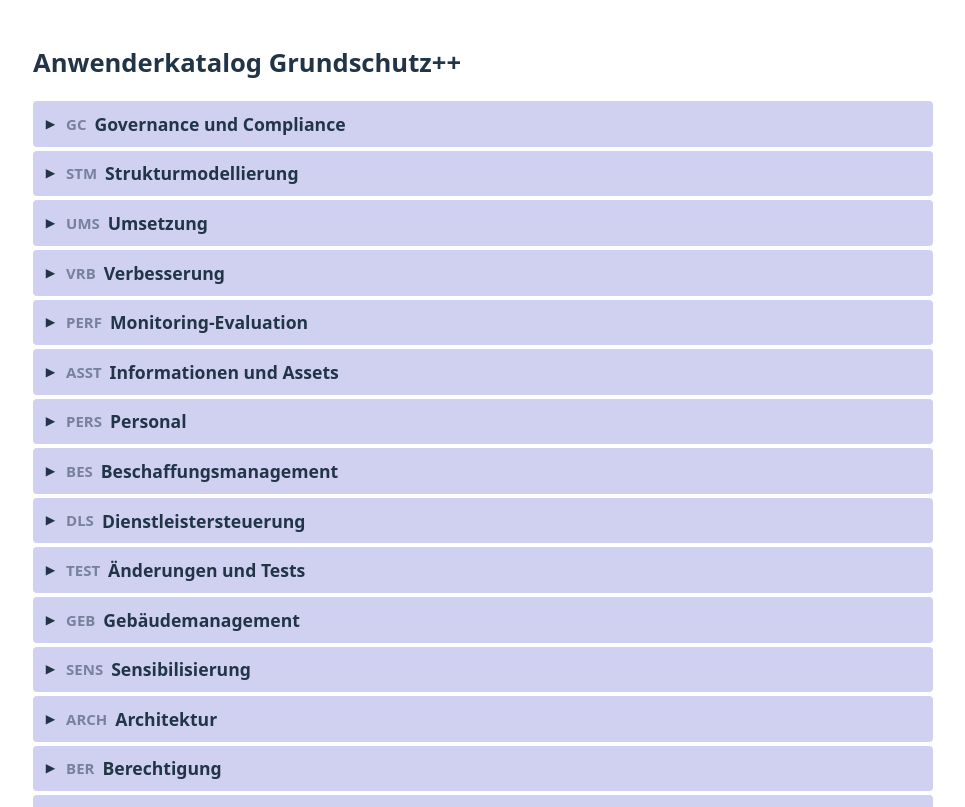
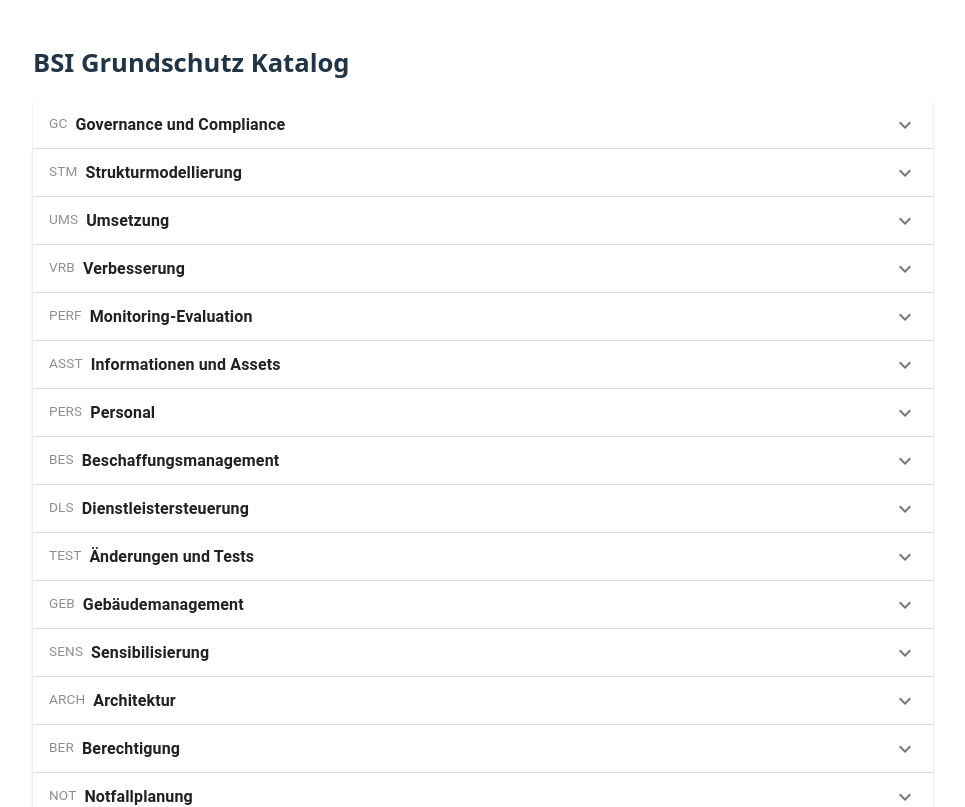
Before and after one commit to TheRedCoder404/OSCAL-Viewer, a React (Vite) app: page / in a window 1280 px wide. Shown: the top 807 px of the page, without its empty margins (157-1122 px from the left). Built offline with nearby package versions, Linux system fonts and the light colour scheme.

Commit message:
Refactor components
Refactored the app components and implemented material UI to display the accordion element instead of creating it from sketch.

```diff
--- a/package.json
+++ b/package.json
@@ -33,6 +33,10 @@
     "eslint-plugin-no-relative-import-paths": "^1.6.1",
     "eslint-plugin-react": "^7.37.5",
     "eslint-plugin-unused-imports": "^4.3.0",
+    "@emotion/react": "^11.14.0",
+    "@emotion/styled": "^11.14.1",
+    "@mui/icons-material": "^5.18.0",
+    "@mui/material": "^5.18.0",
     "react": "^18.3.1",
     "react-dom": "^18.3.1"
   }
--- a/src/App.css
+++ b/src/App.css
@@ -9,93 +9,8 @@
     margin-bottom: 1.5rem;
 }
 
-.group {
-  margin-bottom: 0.25rem;
-}
-
-.group-header,
-.subgroup-header,
-.control-header {
-  cursor: pointer;
-  padding: 0.6rem 0.8rem;
-  border-radius: 4px;
-  display: flex;
-  align-items: center;
-  gap: 0.5rem;
-  user-select: none;
-}
-
-.group-header {
-  background: #2a2a5a;
-  font-size: 1.1em;
-  font-weight: 600;
-}
-
-.group-header:hover {
-  background: #3a3a7a;
-}
-
-.subgroup-header {
-  background: #333;
-  font-size: 1em;
-}
-
-.subgroup-header:hover {
-  background: #444;
-}
-
-.control-header {
-  background: #2a2a2a;
-  font-size: 0.95em;
-}
-
-.control-header:hover {
-  background: #383838;
-}
-
-.active {
-  font-weight: 700;
-}
-
-.arrow {
-  font-size: 0.7em;
-  width: 1em;
-  flex-shrink: 0;
-}
-
-.group-id,
-.ctrl-id {
-  opacity: 0.5;
-  font-size: 0.85em;
-}
-
-.sub-label {
-  background: #555;
-  border-radius: 3px;
-  padding: 0 0.4em;
-  font-size: 0.8em;
-}
-
-.subgroups {
-  padding-left: 1.2rem;
-  margin-top: 0.2rem;
-}
-
-.subgroup {
-  margin-bottom: 0.15rem;
-}
-
-.controls {
-  padding-left: 1.2rem;
-  margin-top: 0.2rem;
-}
-
-.control {
-  margin-bottom: 0.15rem;
-}
-
 .ctrl-body {
-  padding: 0.8rem 1rem 0.8rem 2.5rem;
+    padding: 0.8rem 1rem;
     font-size: 0.9em;
     line-height: 1.6;
 }
@@ -115,27 +30,6 @@
 }
 
 @media (prefers-color-scheme: light) {
-  .group-header {
-    background: #d0d0f0;
-  }
-  .group-header:hover {
-    background: #b8b8e8;
-  }
-  .subgroup-header {
-    background: #e8e8e8;
-  }
-  .subgroup-header:hover {
-    background: #ddd;
-  }
-  .control-header {
-    background: #f0f0f0;
-  }
-  .control-header:hover {
-    background: #e4e4e4;
-  }
-  .sub-label {
-    background: #ccc;
-  }
     .guidance {
         border-left-color: #bbb;
     }
--- a/src/App.tsx
+++ b/src/App.tsx
@@ -5,10 +5,10 @@
 function App() {
     return (
         <div className="app">
-            <h1>{catalogData.catalog.metadata.title}</h1>
+            <h1>BSI Grundschutz Katalog</h1>
             <div className="groups">
                 {catalogData.catalog.groups.map((group) => (
-                    <GroupSection key={group.id} group={group} />
+                    <GroupSection key={group.id} group={group}/>
                 ))}
             </div>
         </div>
--- a/src/components/ControlItem.tsx
+++ b/src/components/ControlItem.tsx
@@ -1,7 +1,11 @@
-import Expandable from './Expandable'
-import type { Control, Param } from '../types'
+import Accordion from '@mui/material/Accordion'
+import AccordionSummary from '@mui/material/AccordionSummary'
+import AccordionDetails from '@mui/material/AccordionDetails'
+import Typography from '@mui/material/Typography'
+import ExpandMoreIcon from '@mui/icons-material/ExpandMore'
+import type {Control, Param} from '../types'
 
-/** Ersetzt OSCAL-Platzhalter param durch den tatsächlichen Wert **/
+/** Helferklasse, um param durch tatsächlichen Wert zu ersetzen **/
 function resolveProse(prose: string, params?: Param[]): string {
     if (!params) return prose
     return prose.replace(/\{\{\s*insert:\s*param,\s*([^}\s]+)\s*\}\}/g, (_, id) => {
@@ -10,12 +14,17 @@
     })
 }
 
-export default function ControlItem({ ctrl }: { ctrl: Control }) {
+export default function ControlItem({ctrl}: { ctrl: Control }) {
     const statement = ctrl.parts?.find((p) => p.name === 'statement')
     const guidance = ctrl.parts?.find((p) => p.name === 'guidance')
 
     return (
-    <Expandable className="control" label={<><span className="ctrl-id">{ctrl.id}</span>{ctrl.title}</>}>
+        <Accordion>
+            <AccordionSummary expandIcon={<ExpandMoreIcon/>}>
+                <Typography component="span" sx={{opacity: 0.5, fontSize: '0.85em', mr: 1}}>{ctrl.id}</Typography>
+                <Typography component="span">{ctrl.title}</Typography>
+            </AccordionSummary>
+            <AccordionDetails>
                 <div className="ctrl-body">
                     {statement && (
                         <div className="part">
@@ -29,6 +38,7 @@
                         </div>
                     )}
                 </div>
-    </Expandable>
+            </AccordionDetails>
+        </Accordion>
     )
 }
--- a/src/components/Expandable.tsx
+++ /dev/null
@@ -1,21 +0,0 @@
-import { useState, ReactNode } from 'react'
-
-interface ExpandableProps {
-  label: ReactNode
-  className?: string
-  children: ReactNode
-}
-
-export default function Expandable({ label, className = '', children }: ExpandableProps) {
-  const [open, setOpen] = useState(false)
-
-  return (
-    <div className={className}>
-      <div className={`${className}-header ${open ? 'active' : ''}`} onClick={() => setOpen(!open)}>
-        <span className="arrow">{open ? '▼' : '▶'}</span>
-        {label}
-      </div>
-      {open && children}
-    </div>
-  )
-}
--- a/src/components/GroupSection.tsx
+++ b/src/components/GroupSection.tsx
@@ -1,13 +1,35 @@
-import Expandable from './Expandable'
-import SubGroup from './SubGroup'
-import type { Group } from '../types'
+import Accordion from '@mui/material/Accordion'
+import AccordionSummary from '@mui/material/AccordionSummary'
+import AccordionDetails from '@mui/material/AccordionDetails'
+import Typography from '@mui/material/Typography'
+import Chip from '@mui/material/Chip'
+import ExpandMoreIcon from '@mui/icons-material/ExpandMore'
+import ControlItem from './ControlItem'
+import type {Group} from '../types'
 
-export default function GroupSection({ group }: { group: Group }) {
-  return (
-    <Expandable className="group" label={<><span className="group-id">{group.id}</span>{group.title}</>}>
-      <div className="subgroups">
-        {group.groups?.map((sub) => <SubGroup key={sub.id} sub={sub} />)}
-      </div>
-    </Expandable>
-  )
+export default function GroupSection({group}: { group: Group }) {
+    return (
+        <Accordion>
+            <AccordionSummary expandIcon={<ExpandMoreIcon/>}>
+                <Typography component="span" sx={{opacity: 0.5, fontSize: '0.85em', mr: 1}}>{group.id}</Typography>
+                <Typography component="span" fontWeight={600}>{group.title}</Typography>
+            </AccordionSummary>
+            <AccordionDetails>
+                {group.groups?.map((sub) => {
+                    const label = sub.props?.find((p) => p.name === 'label')?.value
+                    return (
+                        <Accordion key={sub.id}>
+                            <AccordionSummary expandIcon={<ExpandMoreIcon/>}>
+                                {label && <Chip label={label} size="small" sx={{mr: 1}}/>}
+                                <Typography component="span">{sub.title}</Typography>
+                            </AccordionSummary>
+                            <AccordionDetails>
+                                {sub.controls?.map((ctrl) => <ControlItem key={ctrl.id} ctrl={ctrl}/>)}
+                            </AccordionDetails>
+                        </Accordion>
+                    )
+                })}
+            </AccordionDetails>
+        </Accordion>
+    )
 }
--- a/src/components/SubGroup.tsx
+++ /dev/null
@@ -1,15 +0,0 @@
-import Expandable from './Expandable'
-import ControlItem from './ControlItem'
-import type { SubGroup as SubGroupType } from '../types'
-
-export default function SubGroup({ sub }: { sub: SubGroupType }) {
-  const label = sub.props?.find((p) => p.name === 'label')?.value
-
-  return (
-    <Expandable className="subgroup" label={<>{label && <span className="sub-label">{label}</span>}{sub.title}</>}>
-      <div className="controls">
-        {sub.controls?.map((ctrl) => <ControlItem key={ctrl.id} ctrl={ctrl} />)}
-      </div>
-    </Expandable>
-  )
-}
```
Also changed, not shown: src/types.ts (+2 -5 lines). Lines whose indentation alone changed are shown as unchanged.
